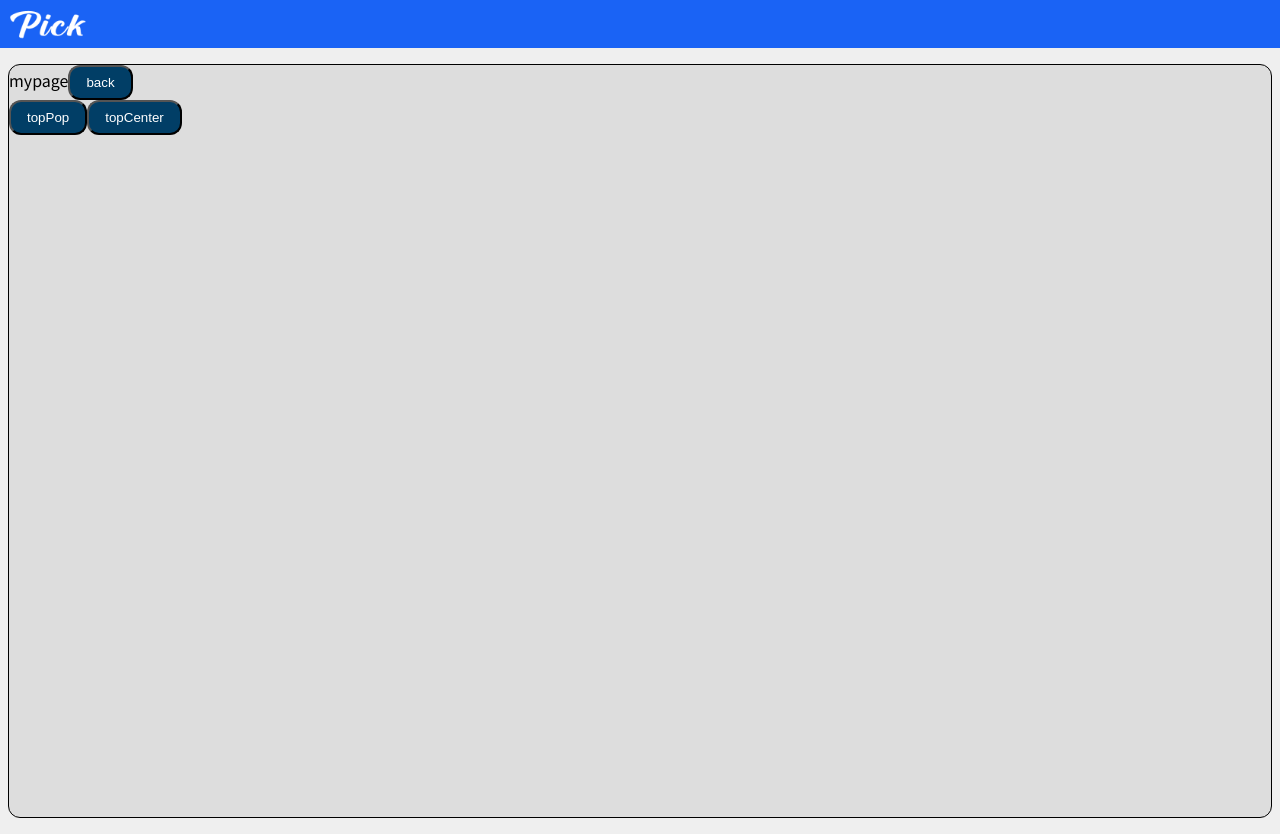
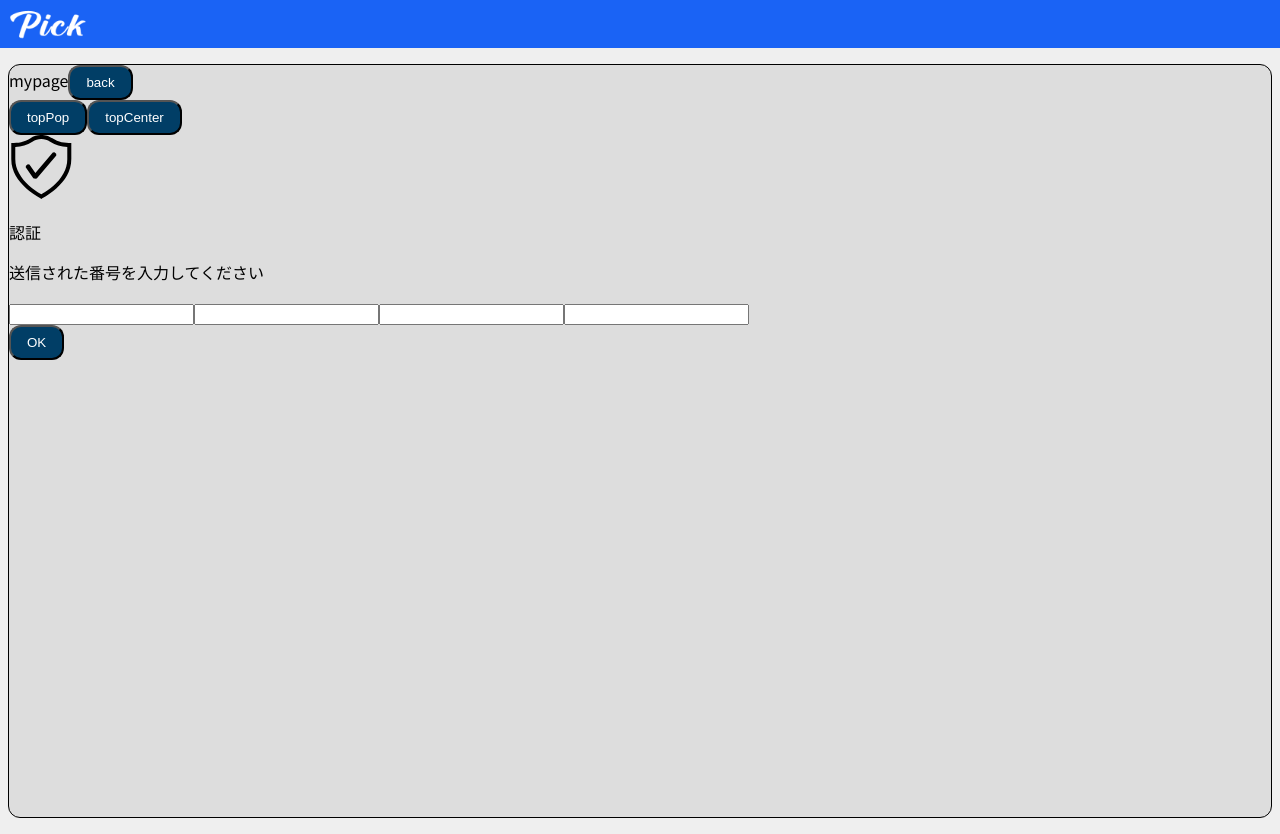
Before and after one commit to yonroku46/app-viewer, a React (Create React App) app: page /mypage in a window 1280 px wide. Built offline with nearby package versions, Linux system fonts and the light colour scheme; no server answers.

Commit message:
Authenticator components add

```diff
--- a/src/components/MyPage.tsx
+++ b/src/components/MyPage.tsx
@@ -1,7 +1,8 @@
-import React, { useEffect, useReducer, useState } from 'react';
+import React, { useEffect, useReducer } from 'react';
 import { Link, Route, Routes, useNavigate } from "react-router-dom";
 import { useDispatch, useSelector } from "react-redux";
 import { showPopup, showTopPopup, showCenterPopup } from "../redux/actions/popupActions";
+import Authenticator from "./share/Authenticator";
 
 export default function MyPage() {
 
@@ -23,6 +24,7 @@ export default function MyPage() {
     <br/>
     <button onClick={() => openTopPopup('top popup')}>topPop</button>
     <button onClick={() => openCenterPopup('title', 'center popup')}>topCenter</button>
+    <Authenticator/>
     </>
   )
 }
--- /dev/null
+++ b/src/components/share/Authenticator.tsx
@@ -0,0 +1,80 @@
+import React, { useEffect, useState, useRef } from 'react';
+import { Link, Route, Routes, useNavigate } from "react-router-dom";
+import { RootState } from "../../redux/reducers";
+import { hidePopup } from "../../redux/actions/popupActions";
+import { VscWorkspaceTrusted, VscPass } from "react-icons/vsc";
+
+type AuthenticatorProps = {
+  title?: string;
+  contents?: string;
+}
+
+export default function Authenticator({ title = '', contents}: AuthenticatorProps) {
+
+  const [code, setCode] = useState<string>("1234");
+  const [inputCode, setInputCode] = useState<string>("");
+  const [isError, setIsError] = useState<boolean>(false);
+  const [isDone, setIsDone] = useState<boolean>(false);
+  const inputRefs = [useRef<HTMLInputElement>(null), useRef<HTMLInputElement>(null), useRef<HTMLInputElement>(null), useRef<HTMLInputElement>(null)];
+
+  function handleInputChange(index: number, event: React.ChangeEvent<HTMLInputElement>) {
+    const value = event.target.value;
+
+    // 数字以外は無視
+    if (!/^\d*$/.test(value)) {
+      return;
+    }
+    // 入力するたびに次の入力欄へ移動
+    if (value.length > 0 && index < inputRefs.length - 1) {
+      inputRefs[index + 1].current?.focus();
+    }
+    // 入力値が1桁以上の場合コードアップデート
+    if (value.length <= 1) {
+      const newCode = inputCode.substring(0, index) + value + inputCode.substring(index + 1);
+      setInputCode(newCode);
+    }
+  }
+
+  function handleInputKeyDown(index: number, event: React.KeyboardEvent<HTMLInputElement>) {
+    if (event.key === "Backspace" && index > 0) {
+      inputRefs[index - 1].current?.focus();
+      setIsError(false);
+    }
+    if (event.key === "ArrowRight" && index < inputRefs.length - 1) {
+      inputRefs[index + 1].current?.focus();
+    }
+    if (event.key === "ArrowLeft" && index > 0) {
+      inputRefs[index - 1].current?.focus();
+    }
+    if (event.key === "Enter") {
+      codeCheck();
+    }
+  }
+
+  function codeCheck() {
+    setIsError(code != inputCode);
+    setIsDone(code == inputCode);
+  }
+
+  return (
+    <>
+    {/* 認証コンポネント */}
+    <div className='authenticator' onClick={() => {}}>
+      <div>
+        <VscWorkspaceTrusted className='icon' size='64'/>
+        <p className='title'>認証</p>
+        <p className={'sub-title' + (isError ? ' err' : '')}>{ isError ? '正しくありません\nもう一度お確かめください' : isDone ? '少々お待ちください' : '送信された番号を入力してください' }</p>
+      </div>
+      {inputRefs.map((inputRef, index) => (
+        <input className={inputCode[index] ? 'entered' : 'not-entered'} key={index} type="text" maxLength={1} ref={inputRef} value={inputCode[index] || ""}
+          onChange={(event) => handleInputChange(index, event)}
+          onKeyDown={(event: React.KeyboardEvent<HTMLInputElement>) => handleInputKeyDown(index, event)}
+        />
+      ))}
+      <div>
+        <button className='ok-button' onClick={() => codeCheck()}>OK</button>
+      </div>
+    </div>
+    </>
+  )
+}
--- a/src/components/share/Popup.tsx
+++ b/src/components/share/Popup.tsx
@@ -17,7 +17,7 @@ export default function Popup({ title = '', contents, center, backdropClose = tr
   const show = useSelector((state: RootState) => state.popup.isShow);
   const dispatch = useDispatch();
 
-  const [iconShow, setIconShow] = useState(false);
+  const [iconShow, setIconShow] = useState<boolean>(false);
 
   useEffect(() => {
     if (show) {
@@ -41,8 +41,8 @@ export default function Popup({ title = '', contents, center, backdropClose = tr
   }, [center, iconShow]);
 
   function Backdrop({ onClick }: { onClick: () => void }) {
-    return (
-      <div className={"backdrop" + (center && show ? ' show' : ' hide')} onClick={onClick}></div>
+    return (center && show ?
+      <div className="backdrop" onClick={onClick}></div> : <></>
     );
   }
 
```
